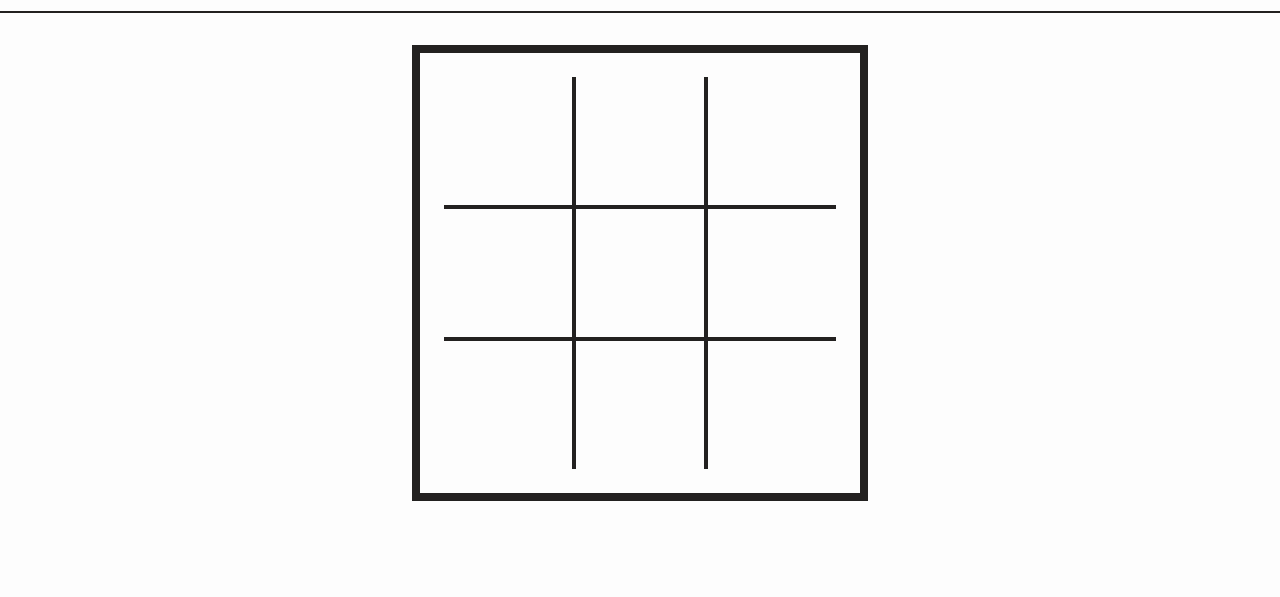
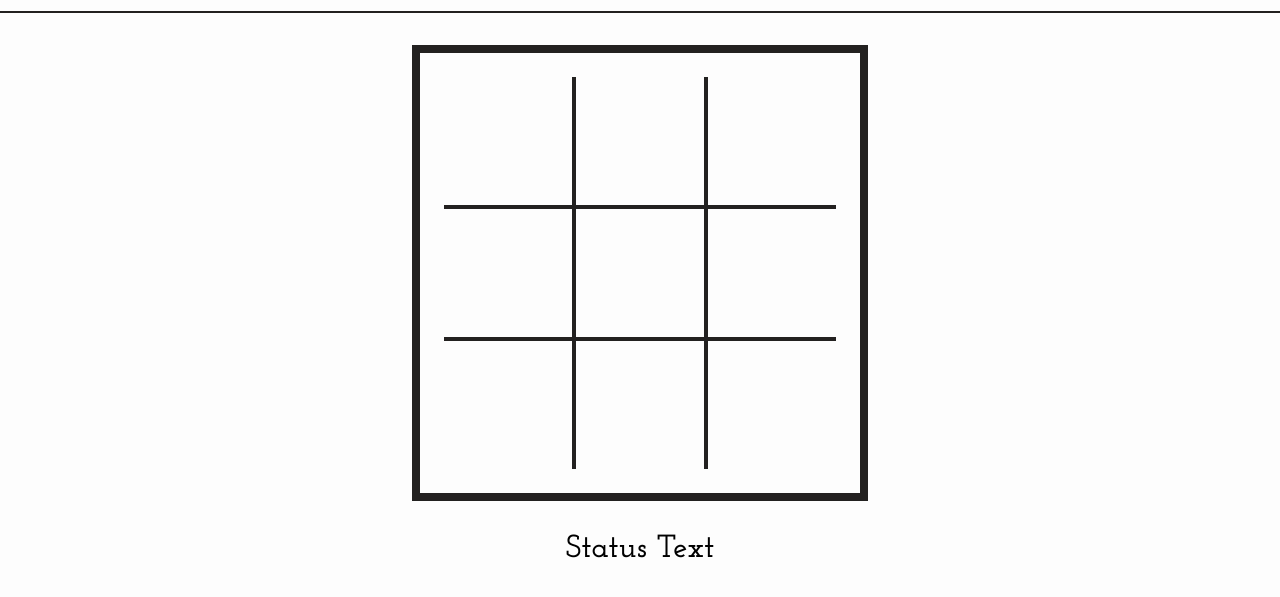
Before and after one commit to sfratczak/odin-tictactoe, a website: page index.html in a window 1280 px wide. Shown: the part 51-648 px from the top of the page. Drawn offline with Linux system fonts and the light colour scheme.

Commit message:
Add status text HTML and CSS

```diff
--- a/index.html
+++ b/index.html
@@ -7,14 +7,20 @@
     <script src="./script.js" defer></script>
     <link rel="stylesheet" href="./style.css" />
     <title>Odin Tic Tac Toe</title>
+    <style>
+      @import url("https://fonts.googleapis.com/css2?family=Josefin+Slab:wght@600&display=swap");
+    </style>
   </head>
   <body>
     <header>
       <img src="./img/header-logo.svg" alt="Tic Tac Toe site logo" />
     </header>
     <main>
-      <div class="gb-container border-8px">
-        <div id="gameboard"></div>
+      <div class="main-content">
+        <div class="gb-container border-8px">
+          <div id="gameboard"></div>
+        </div>
+        <div id="status-text">Status Text</div>
       </div>
     </main>
   </body>
--- a/style.css
+++ b/style.css
@@ -154,7 +154,8 @@ body {
   display: grid;
   grid-auto-flow: column;
   grid-template-rows: 64px 1fr;
-  font-family: Arial, Helvetica, sans-serif;
+  font-family: "Josefin Slab", "Times New Roman", serif;
+  font-size: 32px;
   background-color: var(--clr-white);
 }
 
@@ -171,16 +172,22 @@ header img {
 
 main {
   display: grid;
-  grid-template-columns: 1fr auto 1fr;
+  grid-template-columns: 1fr 456px 1fr;
+}
+
+.main-content {
+  grid-column: 2;
+  display: grid;
+  grid-auto-flow: row;
+  row-gap: 32px;
+  margin-top: 32px;
 }
 
 .gb-container {
-  grid-column: 2;
   height: 456px;
   width: 456px;
   display: grid;
   place-content: center;
-  margin-top: 32px;
 }
 
 #gameboard {
@@ -198,3 +205,7 @@ main {
   font-weight: bold;
   cursor: pointer;
 }
+
+#status-text {
+  text-align: center;
+}
```
